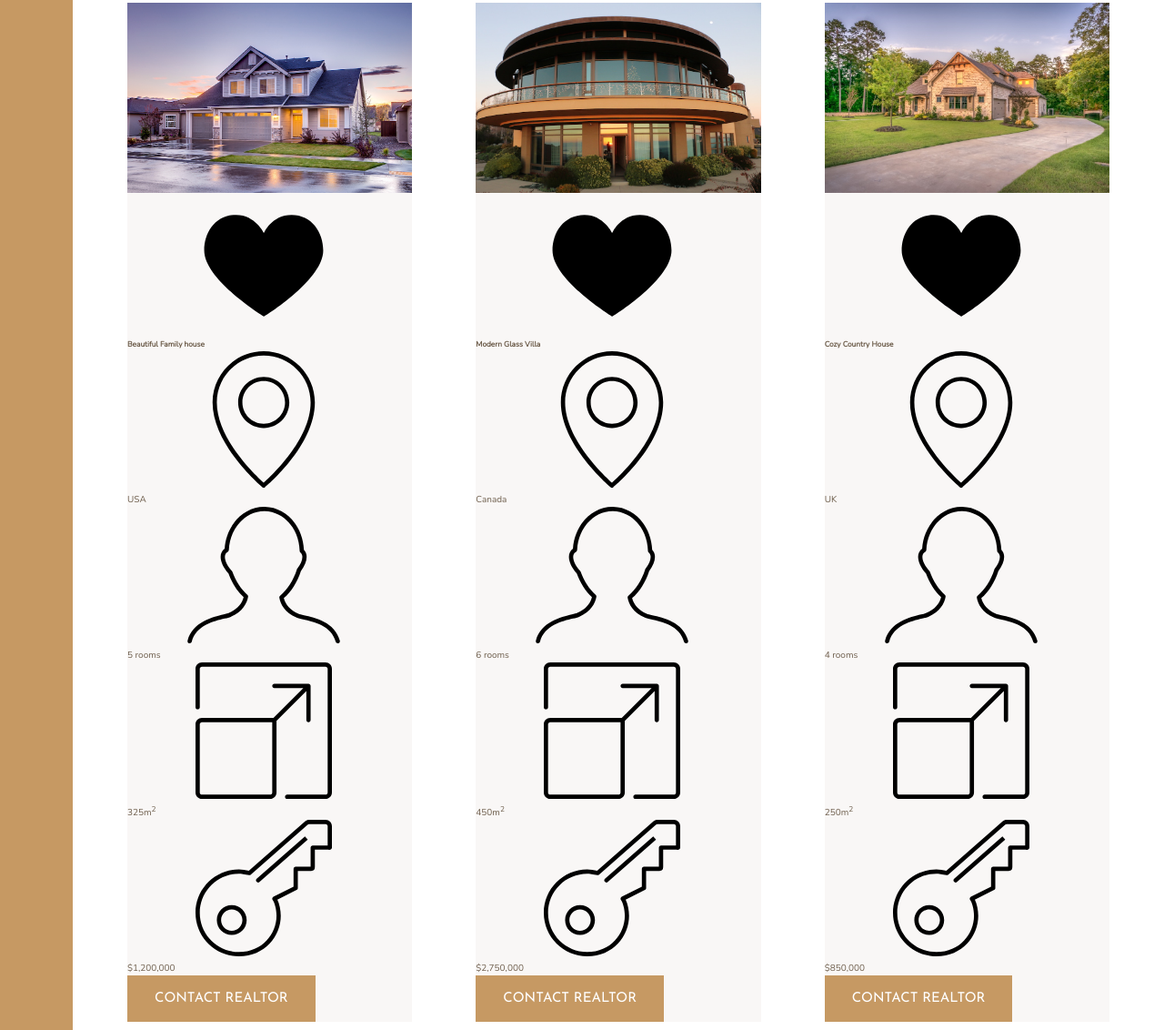
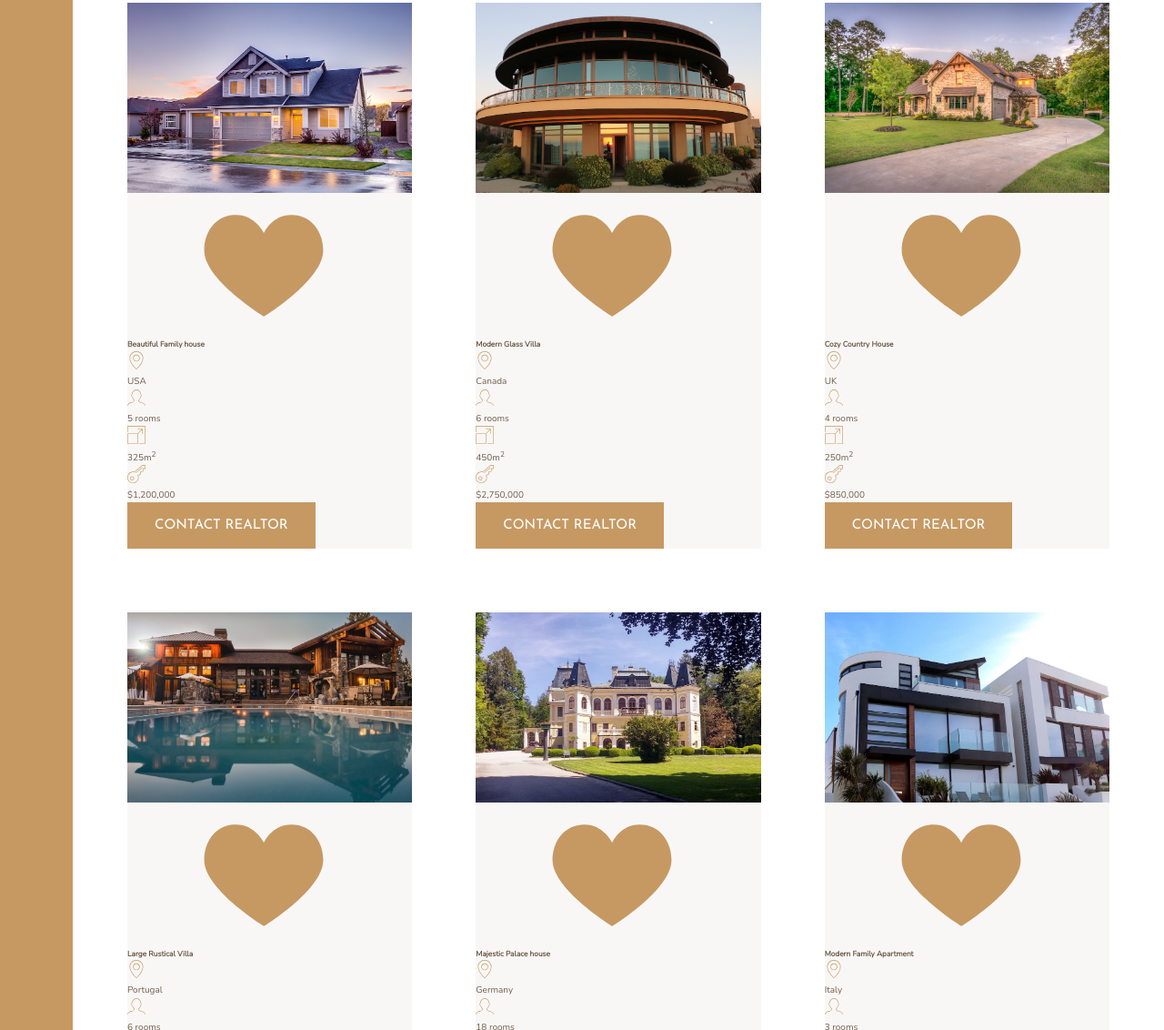
Before and after one commit to NikhilMudgal/Nexter, a website: page index.html in a window 1280 px wide. Shown: the part 1967-3099 px from the top of the page at 91% size. Drawn offline with nearby package versions, Linux system fonts and the light colour scheme.

Commit message:
Add Styling for card content

```diff
--- a/sass/_homes.scss
+++ b/sass/_homes.scss
@@ -13,4 +13,30 @@
     &__img {
         width: 100%;
     }
+
+    &__like {
+        fill: $color-primary;
+    }
+
+    &__name {
+
+    }
+
+    &__location,
+    &__rooms,
+    &__area,
+    &__price {
+
+        svg{
+            fill: $color-primary;
+            height: 2rem;
+            width: 2rem;
+        }
+
+        p {
+
+        }
+
+    }
+
 }
```
Also changed, not shown: css/style.css.
